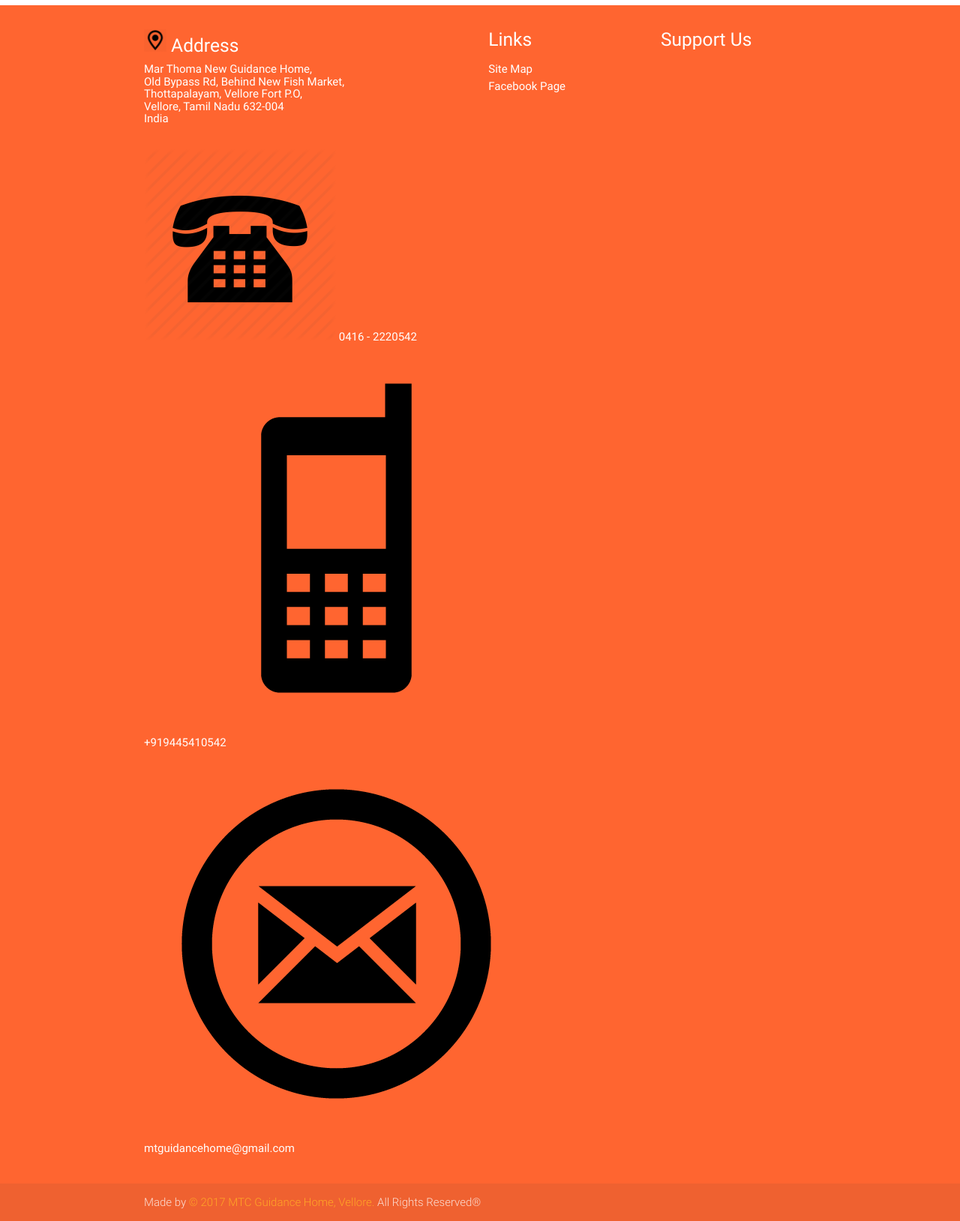
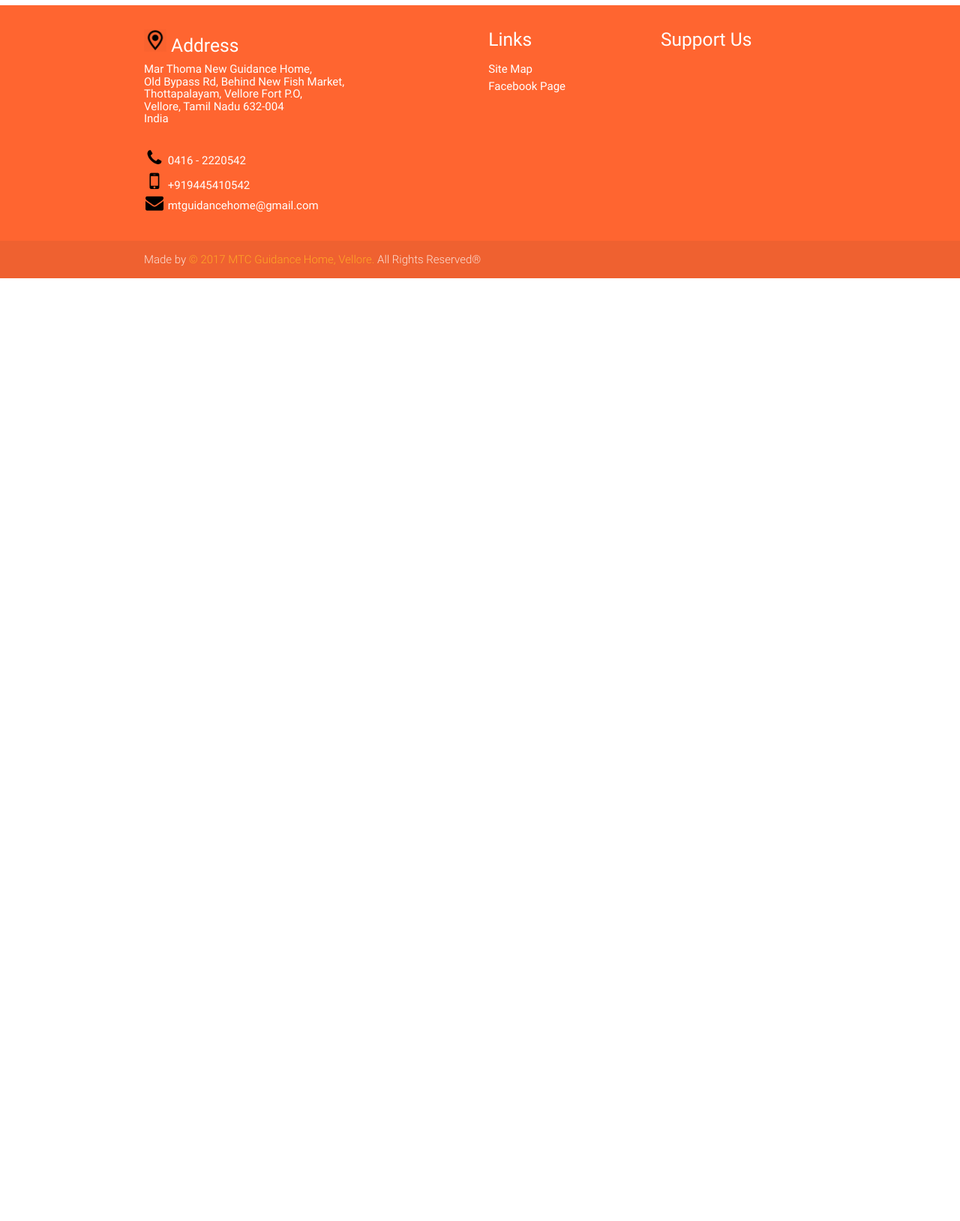
Before and after one commit to tcabraham03/guidance-center-vellore-master, a PHP site: page /gallery.html in a window 1280 px wide. Shown: the part 1011-2639 px from the top of the page at 75% size. After the commit the page ends 1382 px from the top, so only its background shows below. Run offline with PHP 8.4, Linux system fonts and the light colour scheme.

Commit message:
Followup fixes to the previous commit

```diff
--- a/about.html
+++ b/about.html
@@ -11,6 +11,8 @@
     <link href="styles/style.css" type="text/css" rel="stylesheet" media="screen,projection"/>
     <link rel="stylesheet" href="bower_components/slick-carousel/slick/slick.css">
     <link rel="stylesheet" href="bower_components/slick-carousel/slick/slick-theme.css">
+    <link rel="stylesheet" href="bower_components/font-awesome/css/font-awesome.css">
+    <link href="styles/style.css" type="text/css" rel="stylesheet" media="screen,projection"/>
 </head>
 <body>
 <nav class="soft-crust" role="navigation">
--- a/gallery.html
+++ b/gallery.html
@@ -11,6 +11,8 @@
     <link href="styles/style.css" type="text/css" rel="stylesheet" media="screen,projection"/>
     <link rel="stylesheet" href="bower_components/slick-carousel/slick/slick.css">
     <link rel="stylesheet" href="bower_components/slick-carousel/slick/slick-theme.css">
+    <link rel="stylesheet" href="bower_components/font-awesome/css/font-awesome.css">
+    <link href="styles/style.css" type="text/css" rel="stylesheet" media="screen,projection"/>
 </head>
 <body>
 <nav class="soft-crust" role="navigation">
@@ -91,11 +93,23 @@
             <div class="col l6 s12">
               <h5 class="white-text"><img src="images/icon_destination.png" width="30" height="30"> Address</h5>
               <h6 class="white-text">Mar Thoma New Guidance Home,<br/>Old Bypass Rd, Behind New Fish Market,<br/>Thottapalayam, Vellore Fort P.O,<br/>Vellore, Tamil Nadu 632-004<br/>India<br/><br/></h6>
-               <ul>
-                <li><div class="icon white-text"><img src="images/icon_telephone.png"/> 0416 - 2220542</div></li>
-                <li><div class="icon white-text"><img src="images/icon_mobile.png"/> +919445410542</div></li>
-                <li><div class="icon white-text"><img src="images/icon_email.png"/> mtguidancehome@gmail.com</div></li>
-               </ul>
+              <ul>
+               <li>
+                 <div class="icon white-text">
+                   <i class="fa fa-phone black-text" style="font-size:24px; width:28px; text-align:center;"></i> 0416 - 2220542
+                 </div>
+               </li>
+               <li>
+                 <div class="icon white-text">
+                   <i class="fa fa-mobile black-text" style="font-size:30px; width:28px; text-align:center;"></i> +919445410542
+                 </div>
+               </li>
+               <li>
+                 <div class="icon white-text">
+                   <i class="fa fa-envelope black-text" style="font-size:24px; width:28px; text-align:center;"></i> mtguidancehome@gmail.com
+                 </div>
+               </li>
+              </ul>
               <p class="grey-text text-lighten-4"></p>
             </div>
             <div class="col l3 s12">
--- a/services.html
+++ b/services.html
@@ -8,6 +8,7 @@
     <!-- CSS  -->
     <link href="https://fonts.googleapis.com/icon?family=Material+Icons" rel="stylesheet">
     <link href="bower_components/materialize/dist/css/materialize.css" type="text/css" rel="stylesheet" media="screen,projection"/>
+    <link rel="stylesheet" href="bower_components/font-awesome/css/font-awesome.css">
     <link href="styles/style.css" type="text/css" rel="stylesheet" media="screen,projection"/>
     <link href="styles/facilities.css" type="text/css" rel="stylesheet"/>
 </head>
--- a/testimonials.php
+++ b/testimonials.php
@@ -8,6 +8,7 @@
   <!-- CSS  -->
   <link href="https://fonts.googleapis.com/icon?family=Material+Icons" rel="stylesheet">
   <link href="bower_components/materialize/dist/css/materialize.css" type="text/css" rel="stylesheet" media="screen,projection"/>
+  <link rel="stylesheet" href="bower_components/font-awesome/css/font-awesome.css">
   <link href="styles/style.css" type="text/css" rel="stylesheet" media="screen,projection"/>
 </head>
 <body>
```
